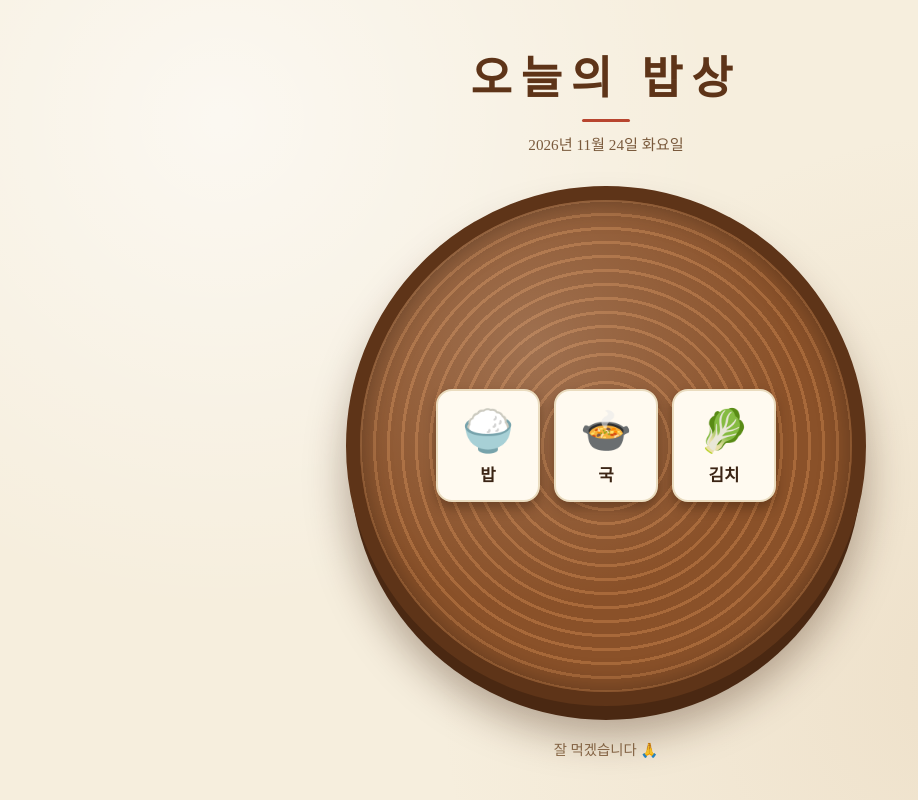
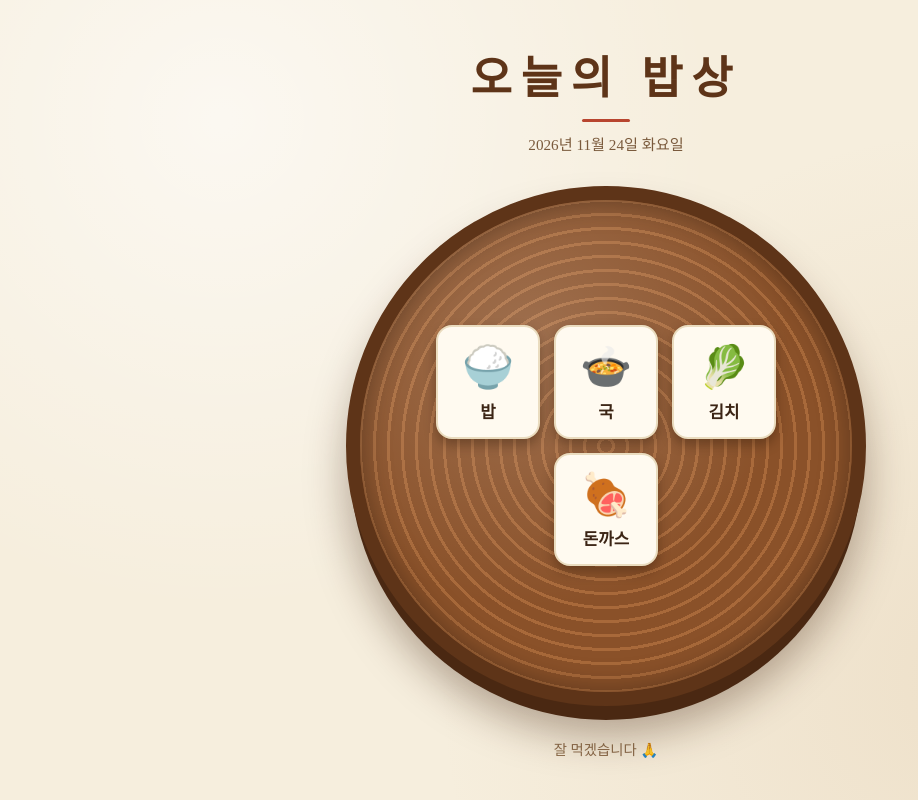
Before and after one commit to hyoseopsong-debug/bapsang02, a plain HTML site: page index.html in a window 1280 px wide. Shown: the whole page, without its empty margins (34-952 px from the left). Drawn offline with Linux system fonts and the light colour scheme.

Commit message:
돈까스 추가

```diff
--- a/index.html
+++ b/index.html
@@ -142,6 +142,7 @@
       <li><span>🍚</span>밥</li>
       <li><span>🍲</span>국</li>
       <li><span>🥬</span>김치</li>
+      <li><span>🍖</span>돈까스</li>
     </ul>
   </main>
 
```
